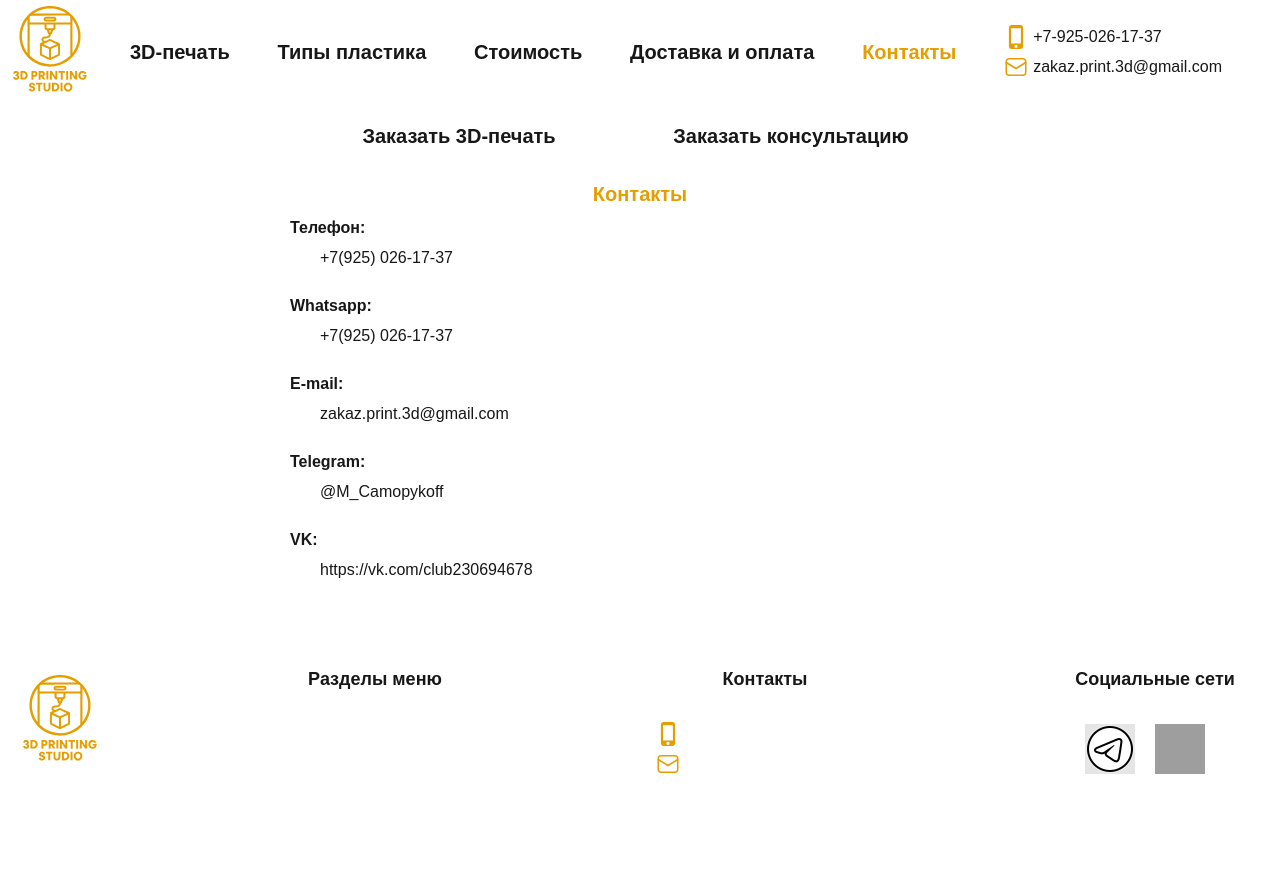
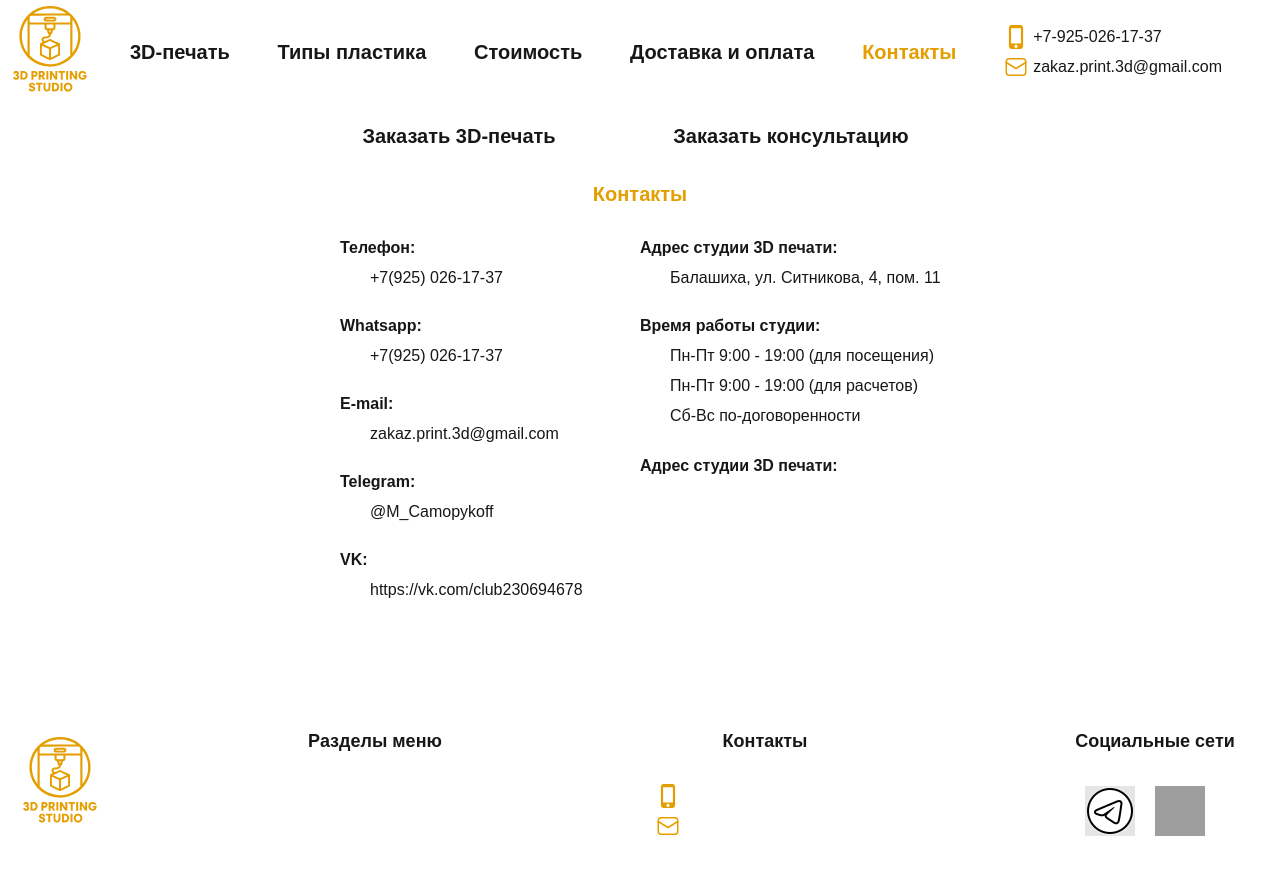
Before and after one commit to MaximSamorukov/3d-studio, a Next.js app: page /contacts in a window 1280 px wide. Shown: the top 874 px of the page. Before the commit the page ends 849 px from the top, so only its background shows below. Built offline with nearby package versions, Linux system fonts and the light colour scheme; grey boxes are pictures that could not be loaded.

Commit message:
added some content and map

```diff
--- a/src/UI_Components/Contacts/ContactItem/index.tsx
+++ b/src/UI_Components/Contacts/ContactItem/index.tsx
@@ -70,6 +70,28 @@ export const ContactItem: React.FC<ContactItemProps> = ({
           </Link>
         </div>
       );
+    case "address":
+      return (
+        <div key={id} className={s.itemContainer}>
+          <div className={s.itemLabel}>{label}</div>
+          <div className={s.itemDescription}>{description}</div>
+        </div>
+      );
+
+    case "map":
+      return (
+        <div key={id} className={s.itemContainer}>
+          <div className={s.itemLabel}>{label}</div>
+          <div className={s.itemDescriptionMap}>
+            <iframe
+              src="https://yandex.ru/map-widget/v1/?indoorLevel=1&ll=37.882545%2C55.789066&mode=whatshere&utm_campaign=desktop&utm_medium=search&utm_source=maps&whatshere%5Bpoint%5D=37.880508%2C55.788424&whatshere%5Bzoom%5D=17&z=16.87"
+              width="300"
+              height="150"
+              allowFullScreen={false}
+            ></iframe>
+          </div>
+        </div>
+      );
   }
   return (
     <div key={id} className={s.itemContainer}>
--- a/src/UI_Components/Contacts/ContactItem/style.module.scss
+++ b/src/UI_Components/Contacts/ContactItem/style.module.scss
@@ -16,5 +16,15 @@
 
   &Description {
     margin-left: 30px;
+
+    &Map {
+      position: relative;
+      overflow: hidden;
+
+      iframe {
+        position: relative;
+        border: none;
+      }
+    }
   }
 }
--- a/src/UI_Components/Contacts/index.tsx
+++ b/src/UI_Components/Contacts/index.tsx
@@ -10,6 +10,7 @@ export const Contacts = () => {
         <div className={s.headerLabel}>Контакты</div>
       </div>
       <div className={s.bodyContainer}>
+        <div className={s.bodyContainerColumnFirst}>
           {contacts.map(({ id, label, description, url }) => (
             <ContactItem
               key={id}
@@ -20,6 +21,33 @@ export const Contacts = () => {
             />
           ))}
         </div>
+        <div className={s.bodyContainerColumnSecond}>
+          <ContactItem
+            id="address"
+            label="Адрес студии 3D печати:"
+            description="Балашиха, ул. Ситникова, 4, пом. 11"
+          />
+          <div className={s.workingScheduleContainer}>
+            <div className={s.workingScheduleHeader}>Время работы студии:</div>
+            <div className={s.workingScheduleBody}>
+              <div className={s.workingScheduleItem}>
+                Пн-Пт 9:00 - 19:00 (для посещения)
+              </div>
+              <div className={s.workingScheduleItem}>
+                Пн-Пт 9:00 - 19:00 (для расчетов)
+              </div>
+              <div className={s.workingScheduleItem}>
+                Сб-Вс по-договоренности
+              </div>
+            </div>
+          </div>
+          <ContactItem
+            id="map"
+            label="Адрес студии 3D печати:"
+            description="Балашиха, ул. Ситникова, 4, пом. 11"
+          />
+        </div>
+      </div>
     </div>
   );
 };
--- a/src/UI_Components/Contacts/style.module.scss
+++ b/src/UI_Components/Contacts/style.module.scss
@@ -1,5 +1,5 @@
 .container {
-  min-width: 800px;
+  min-width: 700px;
   height: fit-content;
 }
 
@@ -10,6 +10,7 @@
     display: flex;
     justify-content: center;
     align-items: center;
+    margin-bottom: 20px;
   }
   &Label {
     width: fit-content;
@@ -21,31 +22,56 @@
 
 .body {
   &Container {
-    width: 100%;
+    width: 600px;
+    margin-right: auto;
+    margin-left: auto;
     display: flex;
-    flex-direction: column;
-    align-items: center;
+    flex-direction: row;
+    align-items: flex-start;
     justify-content: flex-start;
+
+    &Column {
+      &First {
+        width: 300px;
+        display: flex;
+        flex-direction: column;
+        align-items: flex-start;
+        justify-content: flex-start;
+      }
+      &Second {
+        width: 300px;
+        display: flex;
+        flex-direction: column;
+        align-items: flex-start;
+        justify-content: flex-start;
+      }
+    }
   }
 }
 
-.item {
+.workingSchedule {
   &Container {
-    display: flex;
-    flex-direction: column;
-    align-items: flex-start;
-    justify-content: flex-start;
-    margin-bottom: 30px;
-    width: 700px;
+    width: 100%;
+    box-sizing: border-box;
+    margin-bottom: 20px;
   }
 
-  &Label {
+  &Header {
     font-size: 16px;
     font-weight: bold;
     height: 30px;
   }
 
-  &Description {
+  &Body {
+    height: fit-content;
+    display: flex;
     margin-left: 30px;
+    flex-direction: column;
+    align-items: flex-start;
+    justify-content: flex-start;
+  }
+  &Item {
+    font-size: 16px;
+    height: 30px;
   }
 }
```
Lines whose indentation alone changed are shown as unchanged.
